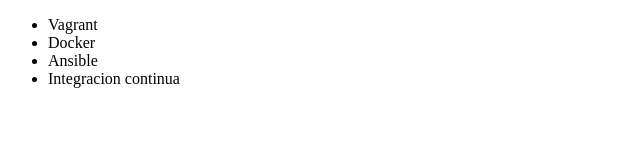
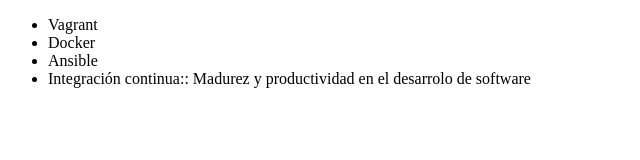
Before and after one commit to MiguelVides0/alura-git, a plain HTML site: page index.html in a window 1280 px wide. Shown: the whole page, without its empty margins (0-640 px from the left). Drawn offline with Linux system fonts and the light colour scheme.

Commit message:
Modificando curso de modificación contínua

```diff
--- a/index.html
+++ b/index.html
@@ -11,7 +11,7 @@
         <li>Vagrant</li>
         <li>Docker</li>
         <li>Ansible</li>
-        <li>Integracion continua</li>
+        <li>Integración continua:: Madurez y productividad en el desarrolo de software</li>
     </ul>
 </body>
 </html>
```
